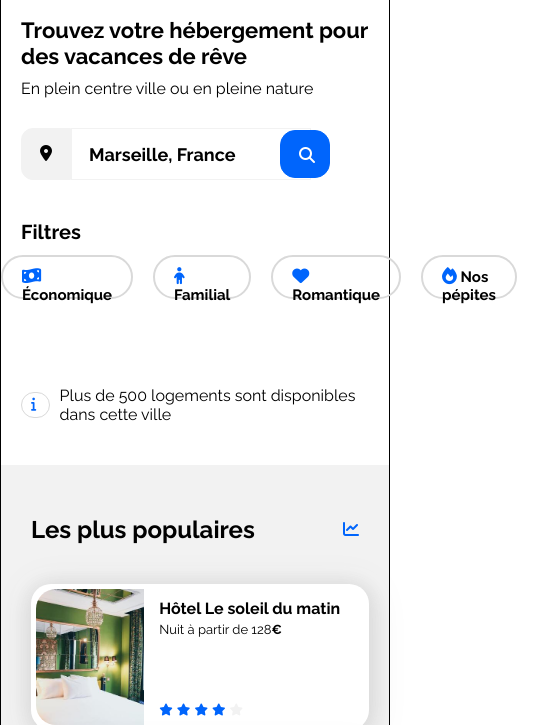
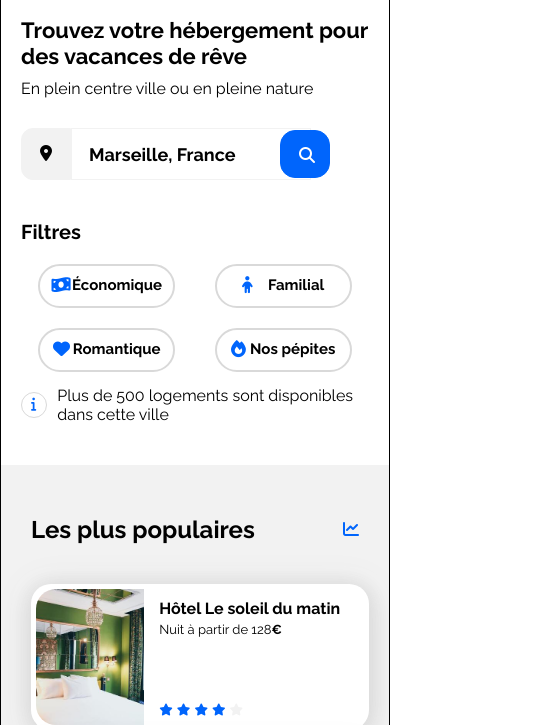
Before and after one commit to LaurieLM/Projet2_BOOKI_Lespinasse_Laurie, a plain HTML site: page index.html in a window 390 px wide. Shown: the part 119-844 px from the top of the page, 537 px wide, since content can reach past the window. Drawn offline with Linux system fonts and the light colour scheme.

Commit message:
MAJ filters + logoinfo (responsive)

```diff
--- a/CSS/style.css
+++ b/CSS/style.css
@@ -412,6 +412,10 @@ footer {
         font-size: 17px;
     }
 
+    .logoinfo {
+        margin: 40px 0 15px 0;
+    }
+
     .hebergements-and-populaires {
         flex-direction: column;
     }
@@ -544,19 +548,25 @@ footer {
         margin: 10px 0 0 20px;
     }
 
-    /* .filters ul {
-        flex-wrap: wrap;
-        padding: 0 8px;
+    .filters-container{
+        flex-direction: column;
+        justify-content: flex-start;
+        width: 100%;
     }
 
-    .filters li {
-        width: 42%;
-        height: 35px;
-        margin: 2% 1%;
-        justify-content: center;
-        padding: 2px 8px 2px 6px;
+    .filters-1, .filters-2 {
+        margin-top: 20px;
+        width: 100%;
+        justify-content: space-evenly;
+    }
 
-    } */
+    .filters-1 li, .filters-2 li {
+        width: 113px;
+        margin: 0 2px;
+        padding: 10px 10px 0 10px;
+        display: flex;
+        justify-content: space-evenly;
+    }
 
     .logoinfo {
         margin: 96px 0 -25px 0;
@@ -565,7 +575,7 @@ footer {
     .logoinfo i {
         margin-left: 20px;
         font-size: 14px;
-        width: 22px;
+        width: 19px;
         height: 20px;
     }
 
```
Also changed, not shown: index.html (+2 -1 lines).
